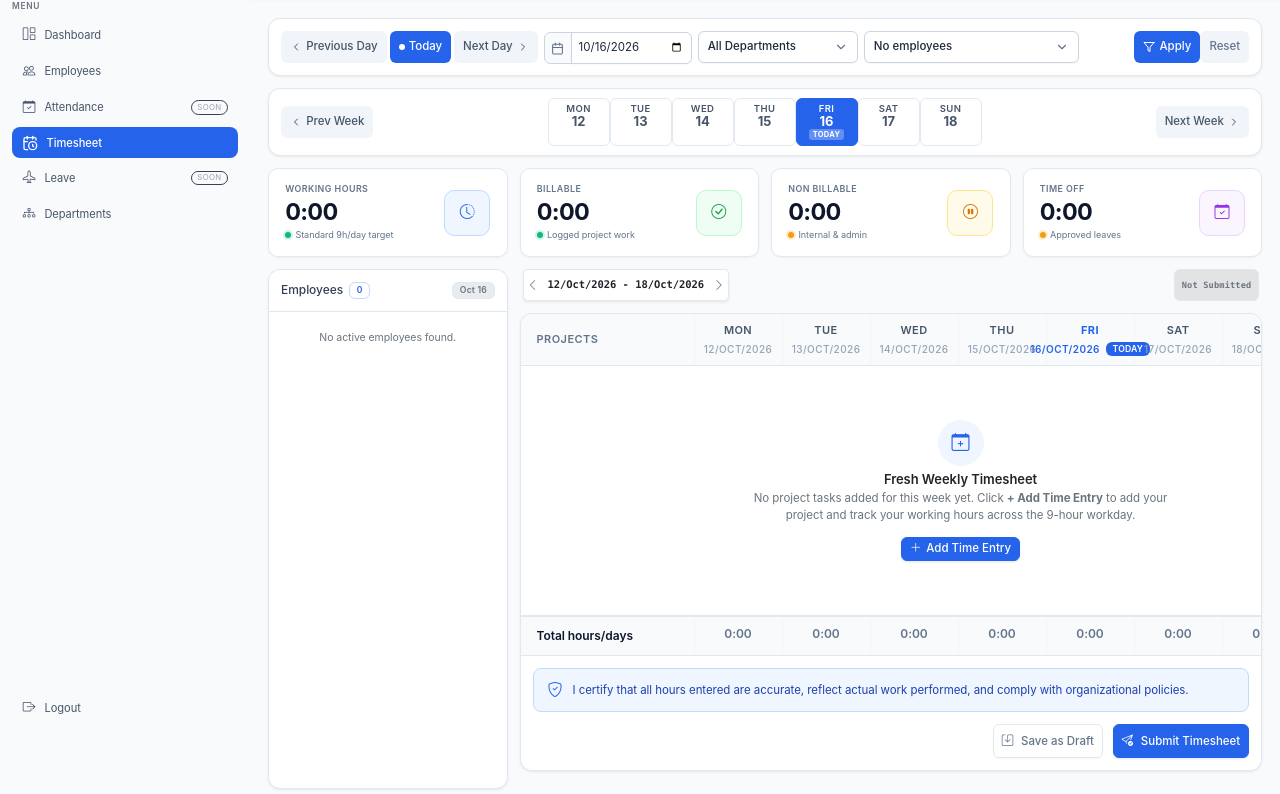
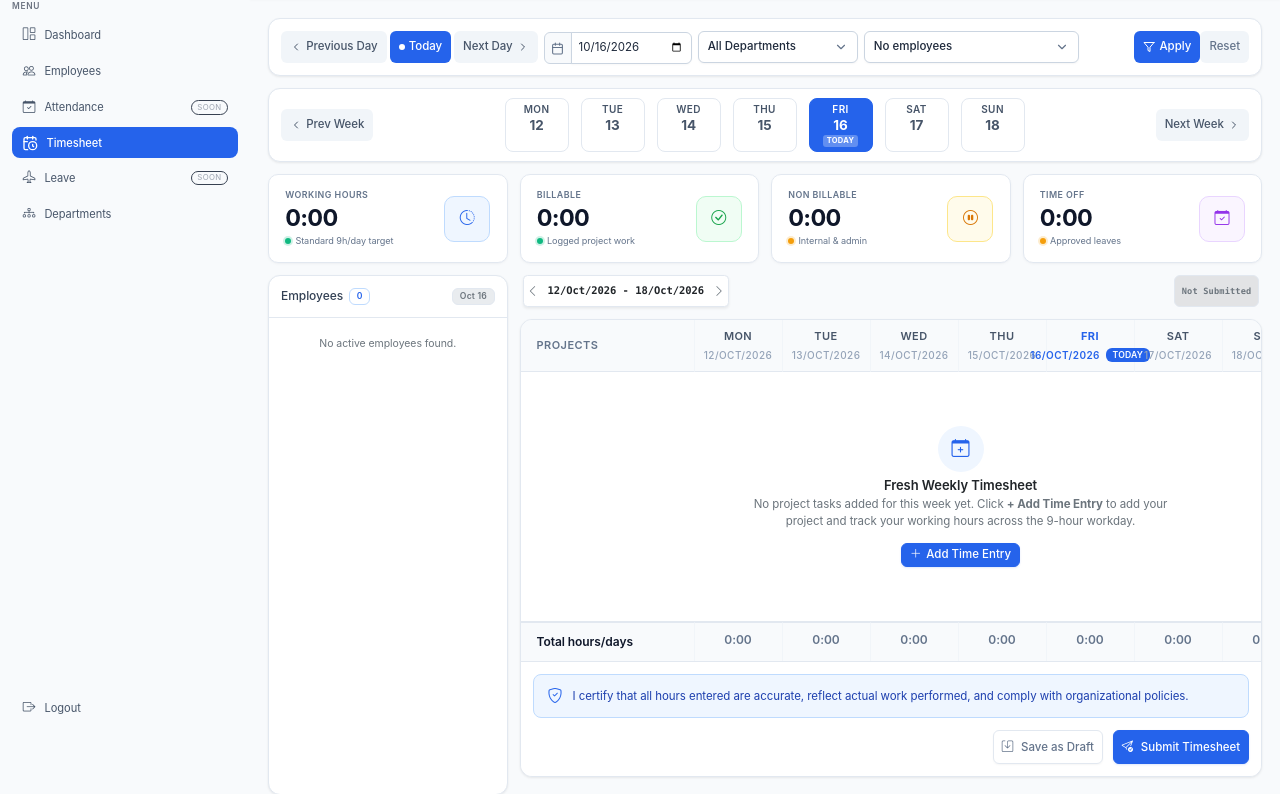
Before and after one commit to rasheeda06/hrms, a Django app: page /timesheets/ in a window 1280 px wide. Shown: the part 64-858 px from the top of the page. Run offline with Django 5.2, Linux system fonts and the light colour scheme; the visitor is signed in with stand-in values (Sample User, id 1); data comes from the database, SQL or seed files in the repository; data that the repository does not hold is empty.

Commit message:
Fix week navigation strip gap spacing and pill height alignment

```diff
--- a/static/css/dashboard.css
+++ b/static/css/dashboard.css
@@ -2385,31 +2385,36 @@ html[data-bs-theme="dark"] .hrms-theme-toggle:hover,
 }
 
 /* Week navigation strip */
+.hrms-week-pills-wrap {
+  gap: 12px;
+}
 .hrms-week-pill {
   color: #475569;
   background-color: #ffffff;
   border: 1px solid #e2e8f0;
-  width: 62px;
-  min-width: 62px;
-  max-width: 62px;
-  height: 48px;
-  min-height: 48px;
-  max-height: 48px;
-  padding: 3px 2px;
-  border-radius: 6px;
+  width: 64px;
+  min-width: 64px;
+  max-width: 64px;
+  height: 54px;
+  min-height: 54px;
+  max-height: 54px;
+  padding: 5px 2px 4px;
+  border-radius: 8px;
   transition: all 0.15s ease;
   display: inline-flex;
   flex-direction: column;
   align-items: center;
-  justify-content: center;
+  justify-content: space-between;
   box-sizing: border-box;
   margin: 0;
   box-shadow: none;
+  flex-shrink: 0;
 }
 .hrms-week-pill:hover {
   background-color: #f8fafc;
   border-color: #cbd5e1;
   color: #1e293b;
+  transform: none;
 }
 .hrms-week-pill.is-today {
   background-color: #eff6ff;
@@ -2434,24 +2439,41 @@ html[data-bs-theme="dark"] .hrms-theme-toggle:hover,
 .hrms-week-pill.active .hrms-week-day,
 .hrms-week-pill.active .hrms-week-num {
   color: #ffffff;
+}
+.hrms-week-day {
+  font-size: 10px;
+  font-weight: 600;
+  line-height: 1;
+  letter-spacing: 0.04em;
+  display: block;
+}
+.hrms-week-num {
+  font-size: 13.5px;
+  font-weight: 700;
+  line-height: 1;
+  margin-top: 2px;
+  display: block;
+}
+.hrms-week-today-slot {
+  height: 12px;
+  min-height: 12px;
+  max-height: 12px;
+  display: flex;
+  align-items: center;
+  justify-content: center;
+  width: 100%;
 }
 .hrms-week-today-pill {
   font-size: 7.5px;
   font-weight: 700;
   letter-spacing: 0.04em;
   padding: 0 4px;
-  height: 11px;
-  line-height: 11px;
+  height: 12px;
+  line-height: 12px;
   border-radius: 3px;
-  display: inline-block;
-  margin-top: 1px;
-}
-.hrms-week-today-placeholder {
-  height: 11px;
-  line-height: 11px;
-  display: block;
-  visibility: hidden;
-  margin-top: 1px;
+  display: inline-flex;
+  align-items: center;
+  justify-content: center;
 }
 .hrms-week-pill.is-today .hrms-week-today-pill {
   background-color: #2563eb;
--- a/templates/timesheets/timeline.html
+++ b/templates/timesheets/timeline.html
@@ -126,28 +126,29 @@
     padding: 0 0.55rem !important;
   }
 
-  /* Week navigation strip: Uniform 48px Height, Zero Protrusion */
+  /* Week navigation strip: Uniform 54px Height, 12px Gap, Zero Protrusion */
   .hrms-week-pill {
     color: #475569 !important;
     background-color: #ffffff !important;
     border: 1px solid #e2e8f0 !important;
-    width: 62px !important;
-    min-width: 62px !important;
-    max-width: 62px !important;
-    height: 48px !important;
-    min-height: 48px !important;
-    max-height: 48px !important;
-    padding: 3px 2px !important;
-    border-radius: 6px !important;
+    width: 64px !important;
+    min-width: 64px !important;
+    max-width: 64px !important;
+    height: 54px !important;
+    min-height: 54px !important;
+    max-height: 54px !important;
+    padding: 5px 2px 4px !important;
+    border-radius: 8px !important;
     transition: all 0.15s ease !important;
     display: inline-flex !important;
     flex-direction: column !important;
     align-items: center !important;
-    justify-content: center !important;
+    justify-content: space-between !important;
     box-sizing: border-box !important;
     margin: 0 !important;
     text-align: center !important;
     line-height: 1 !important;
+    flex-shrink: 0 !important;
   }
   .hrms-week-pill:hover {
     background-color: #f8fafc !important;
@@ -169,27 +170,39 @@
     color: #ffffff !important;
   }
   .hrms-week-day {
-    font-size: 9.5px !important;
+    font-size: 10px !important;
     font-weight: 600 !important;
     line-height: 1 !important;
     letter-spacing: 0.04em !important;
+    display: block !important;
   }
   .hrms-week-num {
-    font-size: 13px !important;
+    font-size: 13.5px !important;
     font-weight: 700 !important;
-    line-height: 1.1 !important;
-    margin-top: 1px !important;
+    line-height: 1 !important;
+    margin-top: 2px !important;
+    display: block !important;
+  }
+  .hrms-week-today-slot {
+    height: 12px !important;
+    min-height: 12px !important;
+    max-height: 12px !important;
+    display: flex !important;
+    align-items: center !important;
+    justify-content: center !important;
+    width: 100% !important;
   }
   .hrms-week-today-pill {
     font-size: 7.5px !important;
     font-weight: 700 !important;
     letter-spacing: 0.04em !important;
     padding: 0 4px !important;
-    height: 11px !important;
-    line-height: 11px !important;
+    height: 12px !important;
+    line-height: 12px !important;
     border-radius: 3px !important;
-    display: inline-block !important;
-    margin-top: 1px !important;
+    display: inline-flex !important;
+    align-items: center !important;
+    justify-content: center !important;
   }
   .hrms-week-pill.is-today .hrms-week-today-pill {
     background-color: #2563eb !important;
@@ -198,13 +211,6 @@
   .hrms-week-pill.active .hrms-week-today-pill {
     background-color: rgba(255, 255, 255, 0.28) !important;
     color: #ffffff !important;
-  }
-  .hrms-week-today-placeholder {
-    height: 11px !important;
-    line-height: 11px !important;
-    display: block !important;
-    visibility: hidden !important;
-    margin-top: 1px !important;
   }
 
   /* Employee List Item Styling */
@@ -850,7 +856,7 @@
         <span class="d-none d-sm-inline">Prev Week</span>
       </a>
 
-      <div class="d-flex align-items-center gap-1.5 flex-grow-1 justify-content-center">
+      <div class="d-flex align-items-center flex-grow-1 justify-content-center hrms-week-pills-wrap" style="gap: 12px;">
         {% for day in week_days %}
           <a href="?date={{ day.date_str }}{% if selected_dept %}&department={{ selected_dept.pk }}{% endif %}{% if selected_employee %}&employee={{ selected_employee.pk }}{% endif %}"
              class="hrms-week-pill text-decoration-none {% if day.is_selected %}active{% endif %} {% if day.is_today %}is-today{% endif %} text-center"
@@ -858,11 +864,11 @@
              {% if day.is_selected %}aria-current="date"{% endif %}>
             <span class="d-block text-uppercase hrms-week-day">{{ day.day_name }}</span>
             <span class="d-block hrms-week-num">{{ day.day_num }}</span>
-            {% if day.is_today %}
-              <span class="hrms-week-today-pill">TODAY</span>
-            {% else %}
-              <span class="hrms-week-today-placeholder"></span>
-            {% endif %}
+            <div class="hrms-week-today-slot">
+              {% if day.is_today %}
+                <span class="hrms-week-today-pill">TODAY</span>
+              {% endif %}
+            </div>
           </a>
         {% endfor %}
       </div>
```
